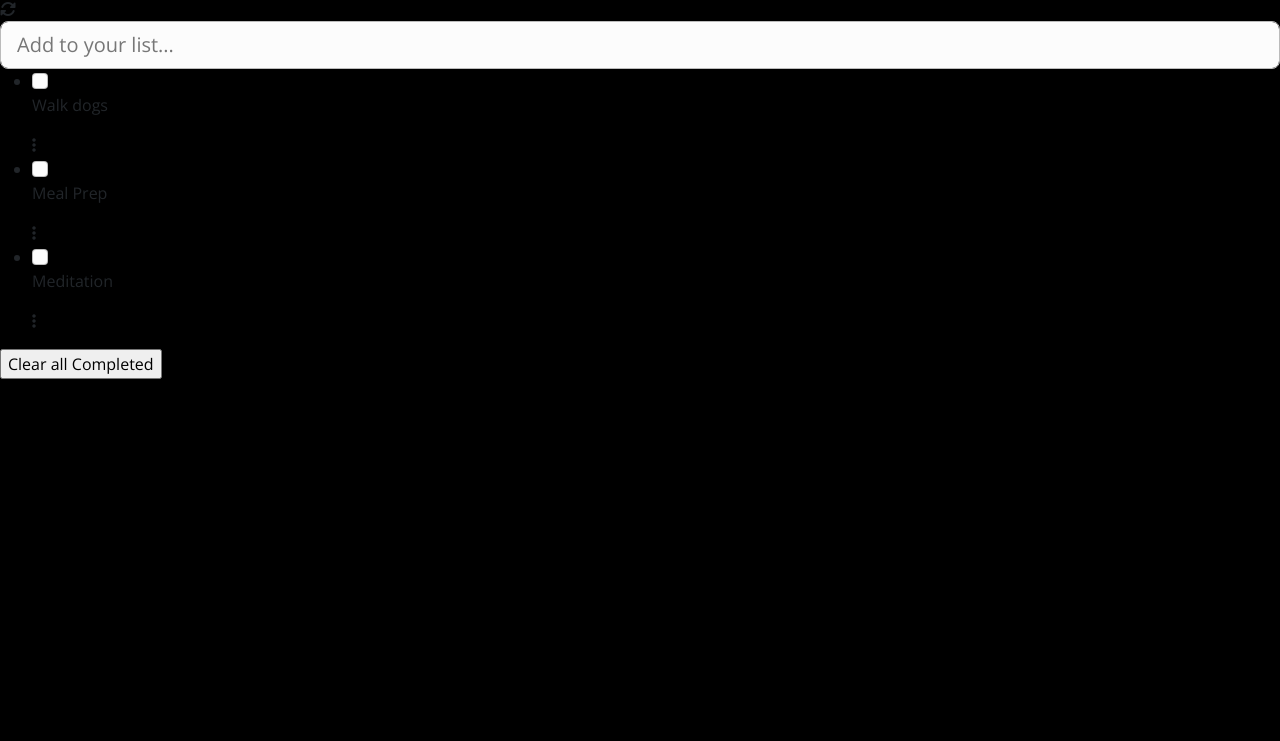
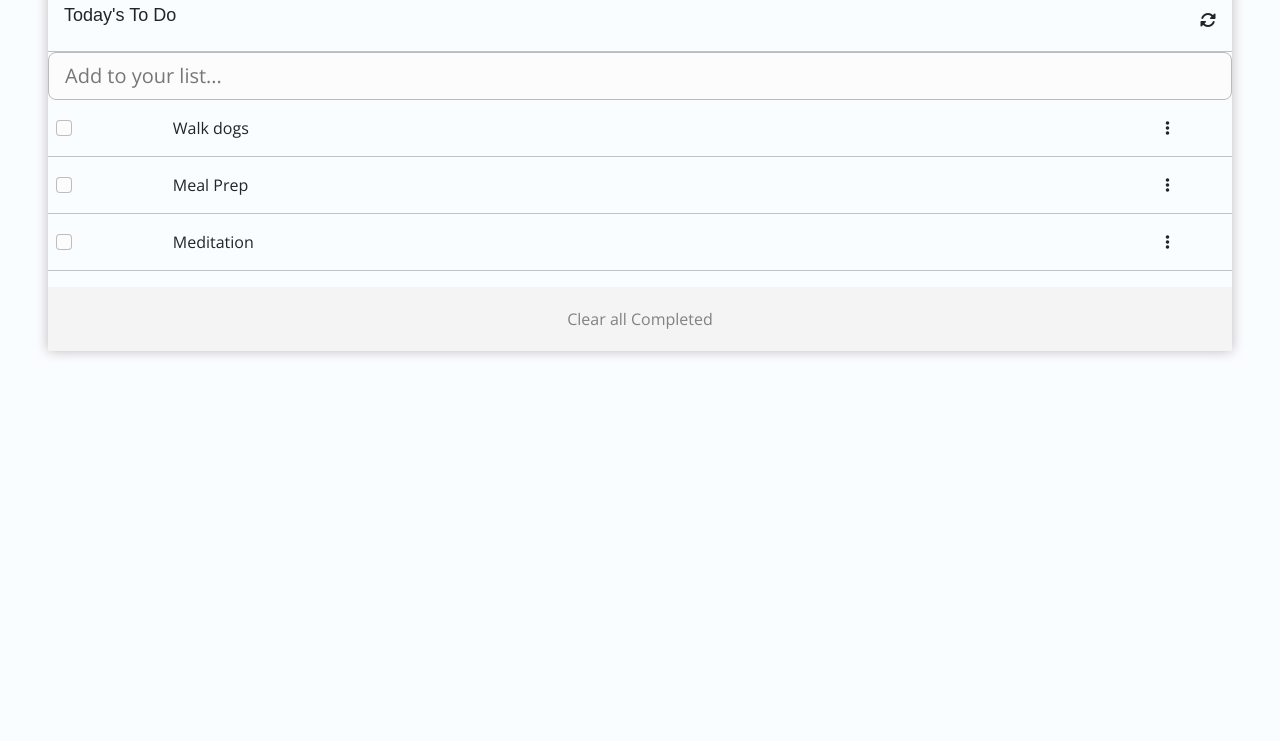
Before and after one commit to alef-garrido/myToDoList, a website built with webpack: page src/index.html in a window 1280 px wide. Shown: the part 59-800 px from the top of the page. Built offline with nearby package versions, Linux system fonts and the light colour scheme.

Commit message:
Add basic styling in style.css

```diff
--- a/src/style.css
+++ b/src/style.css
@@ -1,3 +1,58 @@
 body {
-  background-color: black;
+  background-color: rgb(250, 253, 255);
+  padding: 3em;
 }
+
+main {
+  box-shadow: 0 0 0.75rem rgb(194, 184, 186);
+}
+
+h1 {
+  font-family: sans-serif;
+  font-weight: 300;
+  font-style: normal;
+  font-size: 18px;
+  padding: 1rem 0;
+}
+
+ul {
+  padding: 0;
+}
+
+li {
+  width: 100%;
+  margin: 1rem 0;
+  padding: 0 0.5rem;
+  list-style: none;
+  display: grid;
+  grid-template-columns: 10% 85% 5%;
+  border-bottom: solid 1px rgb(194, 194, 194);
+}
+
+form {
+  display: block;
+}
+
+#header {
+  padding: 0 1rem;
+  display: flex;
+  justify-content: space-between;
+  align-items: center;
+  border-bottom: solid 1px rgb(194, 194, 194);
+}
+
+#clear {
+  width: 100%;
+}
+
+.clearBtn {
+  width: 100%;
+  height: 4rem;
+  background-color: rgb(244, 244, 245);
+  color: rgb(131, 129, 129);
+  border: none;
+}
+
+span {
+  cursor: pointer;
+}
--- a/webpack.config.js
+++ b/webpack.config.js
@@ -8,10 +8,10 @@ module.exports = {
     static: './dist',
   },
   plugins: [
-		new HtmlWebpackPlugin({
-      template: './src/index.html'
-	    }),
-	 ],
+    new HtmlWebpackPlugin({
+      template: './src/index.html',
+    }),
+  ],
   output: {
     filename: 'main.js',
     path: path.resolve(__dirname, 'dist'),
```
